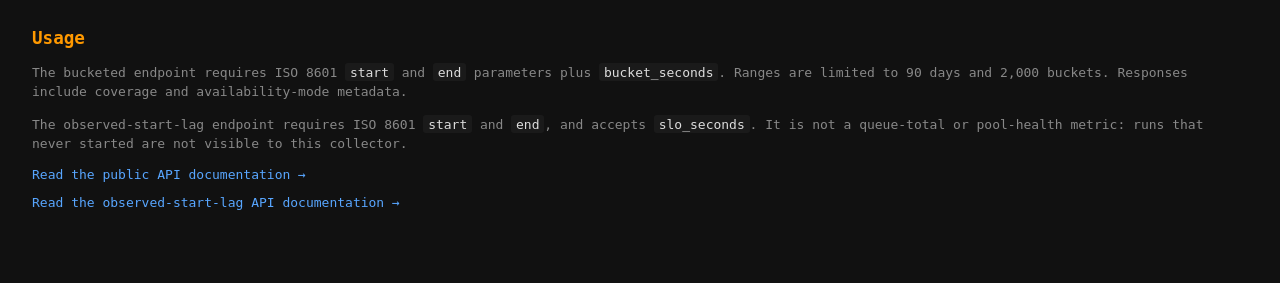
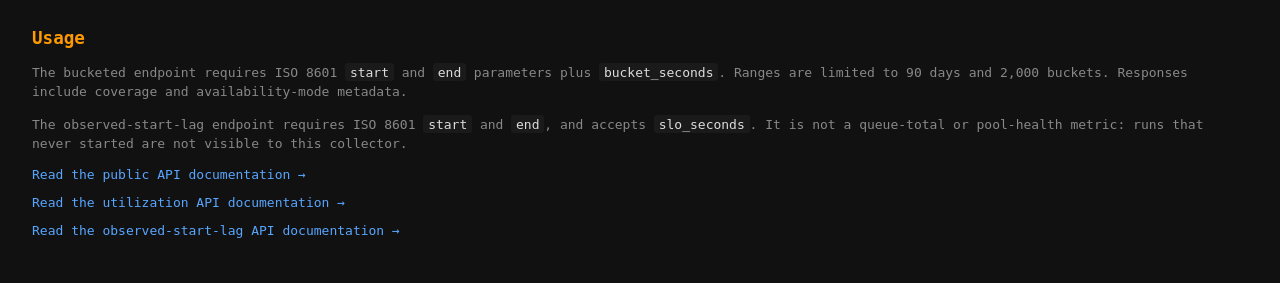
Before and after one commit to mozilla-platform-ops/pool-classifier, a Flask app: page /api in a window 1280 px wide. Shown: the part 567-850 px from the top of the page. Before the commit the page ends 777 px from the top, so only its background shows below. Run offline with Flask 3, Linux system fonts and the light colour scheme; some libraries are stand-ins or nearby versions.

Commit message:
fix: retain utilization API documentation link

```diff
--- a/worker_health/pool_classifier_web/templates/api.html
+++ b/worker_health/pool_classifier_web/templates/api.html
@@ -57,6 +57,7 @@
 <p class="intro">The bucketed endpoint requires ISO 8601 <code>start</code> and <code>end</code> parameters plus <code>bucket_seconds</code>. Ranges are limited to 90 days and 2,000 buckets. Responses include coverage and availability-mode metadata.</p>
 <p class="intro">The observed-start-lag endpoint requires ISO 8601 <code>start</code> and <code>end</code>, and accepts <code>slo_seconds</code>. It is not a queue-total or pool-health metric: runs that never started are not visible to this collector.</p>
 <p><a class="doc-link" href="https://github.com/mozilla-platform-ops/pool-classifier/blob/main/docs/public-api.md">Read the public API documentation →</a></p>
+<p><a class="doc-link" href="https://github.com/mozilla-platform-ops/pool-classifier/blob/main/docs/utilization-api.md">Read the utilization API documentation →</a></p>
 <p><a class="doc-link" href="https://github.com/mozilla-platform-ops/pool-classifier/blob/main/docs/observed-start-lag-api.md">Read the observed-start-lag API documentation →</a></p>
 </body>
 </html>
```
